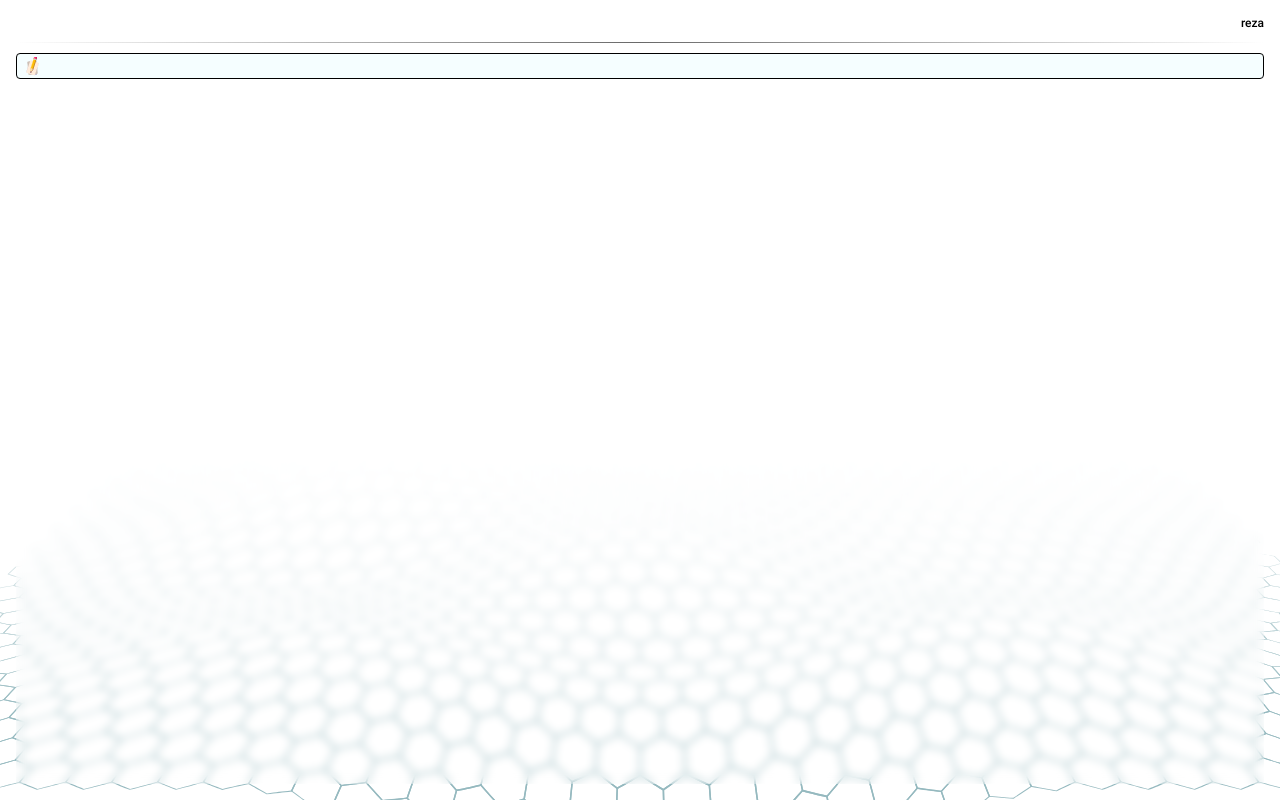
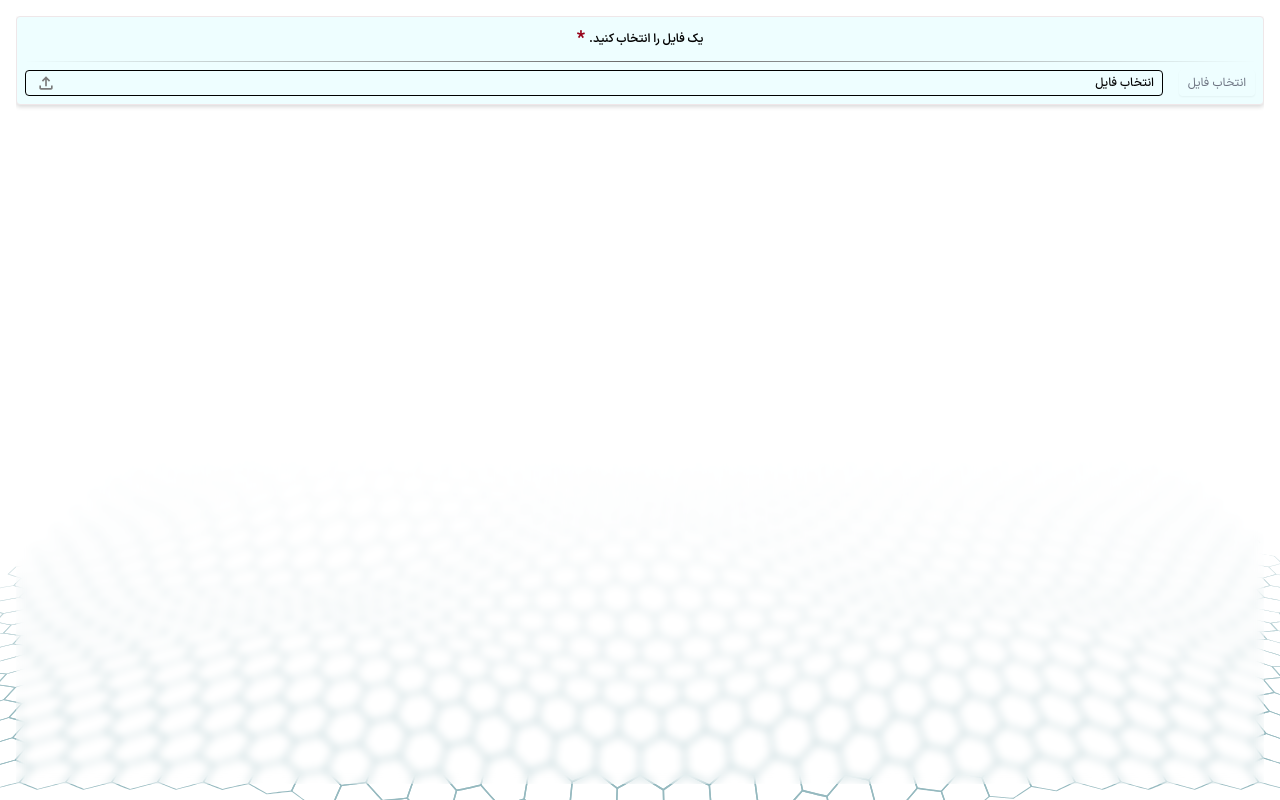
Before and after one commit to RezaAshrafi77/Davis_componets, a React (Vite) app: page / in a window 1280 px wide. Built offline with nearby package versions, Linux system fonts and the light colour scheme.

Commit message:
update src/components/Button/index.jsx and src/pages/SpecialistFormPage/index.jsx

```diff
--- a/src/components/Button/index.jsx
+++ b/src/components/Button/index.jsx
@@ -1,3 +1,4 @@
+/* eslint-disable react/prop-types */
 import PropTypes from "prop-types"
 import classNames from "classnames"
 import { VscLoading } from "react-icons/vsc"
@@ -20,7 +21,7 @@ const Button = ({
         <button
             type={type}
             title={title}
-            disabled={disabled || loading}
+            disabled={disabled || loading || variant == "disabled"}
             className={classNames(
                 styles.button,
                 styles[variant],
@@ -36,6 +37,7 @@ const Button = ({
                 <VscLoading
                     className="text-lg animate-spin"
                     color={loadingColor}
+                    onClick={props?.onClick() ? props?.onClick() : {}}
                 />
             ) : (
                 <>
--- /dev/null
+++ b/src/components/FileField/index.jsx
@@ -0,0 +1,228 @@
+/* eslint-disable react/prop-types */
+import { useEffect, useRef, useState } from "react"
+import classNames from "classnames"
+import { FaFileCircleXmark } from "react-icons/fa6"
+import { MdOutlineFileUpload } from "react-icons/md"
+import Button from "../Button"
+import Radio from "../Radio"
+import Label from "../Label"
+import Divider from "../Divider"
+import { BiError } from "react-icons/bi"
+import { baseURL } from "../../config/config"
+import styles from "./styles.module.css"
+
+export default function FileUploader({
+    watch,
+    setValue,
+    selectOption,
+    setSelectOption,
+    label,
+    required = true,
+    questionKey,
+    register,
+    errors,
+    divider = true,
+    dividerClassName,
+    buttonClassName,
+    containerClassName,
+    archive,
+    labelClassName,
+}) {
+    const [file, setFile] = useState(null)
+    const [imageSrc, setImageSrc] = useState("")
+    const fileInputRef = useRef(null)
+
+    const handleFileChange = (event) => {
+        let selectedFile
+        if (event.target.files) {
+            selectedFile = event.target.files[0]
+            setValue(questionKey, selectedFile)
+            setFile(selectedFile)
+            setImageSrc(URL.createObjectURL(selectedFile))
+        }
+    }
+
+    const winOpen = (link) => {
+        window.open(
+            `${baseURL.substring(0, baseURL.length - 5)}${link}`,
+            "_blank"
+        )
+    }
+
+    const handleDisplayFile = () => {
+        const link = watch(questionKey)
+        if (file) {
+            window.open(imageSrc, "_blank")
+        } else if (link) {
+            winOpen(link)
+        }
+    }
+
+    const deleteFile = () => {
+        setSelectOption(true)
+    }
+    const filename = watch(questionKey)
+
+    const handleRadioChange = (value) => {
+        if (value == "10361") {
+            setImageSrc("")
+            setFile(null)
+            setValue(questionKey, "")
+            fileInputRef.current && (fileInputRef.current.value = "")
+            setSelectOption(false)
+        } else if (value == "10362") {
+            setSelectOption(false)
+        }
+    }
+
+    useEffect(() => {
+        if (required) {
+            register(questionKey, {
+                required: true,
+            })
+        }
+    }, [])
+
+    const isError = !!errors[questionKey]
+    return (
+        <div
+            className={classNames(
+                styles.uploadContainer,
+                containerClassName,
+                isError ? "field-error" : ""
+            )}
+        >
+            <Label
+                archive={
+                    archive
+                        ? {
+                              ...archive,
+                              questionKey: "1578722574644",
+                              renderCell: archive?.renderCell
+                                  ? archive?.renderCell
+                                  : (val) => (
+                                        <span
+                                            className="text-green"
+                                            onClick={() =>
+                                                winOpen(
+                                                    val.slice(1, val.length - 1)
+                                                )
+                                            }
+                                        >
+                                            نمایش فایل
+                                        </span>
+                                    ),
+                          }
+                        : false
+                }
+                className={classNames(styles.label, labelClassName)}
+                required
+                label={label}
+            />
+            {divider ? (
+                <Divider
+                    className={classNames(
+                        dividerClassName,
+                        "mx-auto my-2 block w-full"
+                    )}
+                />
+            ) : null}
+            <div className={styles.uploadPart}>
+                <Button
+                    variant={
+                        file || watch(questionKey) ? "outlined" : "disabled"
+                    }
+                    className={classNames(buttonClassName, styles.button)}
+                    title={
+                        file || watch(questionKey)
+                            ? "نمایش فایل"
+                            : "انتخاب فایل"
+                    }
+                    onClick={handleDisplayFile}
+                />
+                <div
+                    className={classNames(
+                        styles.uploadShow,
+                        file || watch(questionKey)
+                            ? "!bg-white"
+                            : "!bg-white-f5"
+                    )}
+                >
+                    <label className="relative w-full justify-between flex items-center cursor-pointer overflow-hidden text-ellipsis">
+                        <span className="font-600 text-2xs lg:text-xs">
+                            {file
+                                ? file.name.split(".").slice(0, -1).join(".")
+                                : filename &&
+                                  filename.split("/").pop().split(".")[0]
+                                ? filename.split("/").pop().split(".")[0]
+                                : "انتخاب فایل"}
+                        </span>
+                        <input
+                            ref={fileInputRef}
+                            type="file"
+                            style={{
+                                opacity: 0,
+                            }}
+                            className="z-10 w-full h-full absolute left-0 top-0"
+                            onChange={handleFileChange}
+                        />
+                        <Button
+                            variant="text"
+                            onClick={
+                                file || watch(questionKey) ? deleteFile : null
+                            }
+                            icon={
+                                file || watch(questionKey) ? (
+                                    <FaFileCircleXmark
+                                        color={
+                                            selectOption ? "#960018" : "#04900a"
+                                        }
+                                        className="w-[16px] h-[16px] lg:w-[20px] lg:h-[20px]"
+                                    />
+                                ) : (
+                                    <MdOutlineFileUpload
+                                        color="#7B7B7B"
+                                        className="w-[16px] h-[16px] lg:w-[20px] lg:h-[20px]"
+                                    />
+                                )
+                            }
+                            className={file ? "z-20" : ""}
+                        />
+                    </label>
+                </div>
+            </div>
+            {selectOption && (
+                <div className={styles.confirmBox}>
+                    <Label
+                        className="self-center"
+                        label={"آیا مایل به حذف فایل انتخاب شده هستید؟"}
+                    />
+                    <Divider />
+                    <div className="flex justify-between w-full">
+                        {[
+                            { label: "بله", value: "10361" },
+                            { label: "خیر", value: "10362" },
+                        ].map((option) => (
+                            <Radio
+                                key={option.value}
+                                label={option.label}
+                                id={option.value}
+                                name="booleanOption"
+                                value={option.value}
+                                checked={false}
+                                onClick={() => handleRadioChange(option.value)}
+                                onChange={(e) => e}
+                            />
+                        ))}
+                    </div>
+                </div>
+            )}
+            {isError && (
+                <span className="text-error">
+                    {<BiError className="text-xs lg:text-base" />}
+                    {"این بخش اجباری است."}
+                </span>
+            )}
+        </div>
+    )
+}
--- /dev/null
+++ b/src/components/FileField/styles.module.css
@@ -0,0 +1,34 @@
+.uploadContainer {
+    @apply flex flex-col border-[0.5px] px-2 py-2 bg-white-lighter border-[#efe7e9] rounded shadow-box relative;
+}
+.uploadTitle {
+    @apply flex items-center justify-center gap-1 text-sm font-700;
+}
+.uploadPart {
+    @apply flex w-full items-center justify-between gap-4;
+}
+.uploadShow {
+    @apply border w-full cursor-pointer flex items-center justify-between px-2 border-black rounded;
+}
+
+.button {
+    @apply h-[22px] lg:h-[26px] w-[81px] text-nowrap border-[#858585] !bg-transparent px-2;
+}
+
+.label {
+    @apply w-full text-center justify-center;
+}
+
+.confirmBox {
+    @apply z-20 bg-white bg-opacity-40 backdrop-blur-md absolute left-0 top-0 w-full flex flex-col justify-between min-h-full px-2 py-2;
+    animation: popUp 0.35s 1;
+}
+
+@keyframes popUp {
+    0% {
+        transform: scale(0);
+    }
+    100% {
+        transform: scale(1);
+    }
+}
--- /dev/null
+++ b/src/config/config.js
@@ -0,0 +1,4 @@
+const origin = window.location.origin.includes("localhost")
+    ? "https://self-declaration.salamatehr.ir"   //"https://dentistry.salamatehr.ir/EGW/"
+    : window.location.origin.toString()
+export const baseURL = `${origin}/EGW/`
--- a/src/pages/SpecialistFormPage/index.jsx
+++ b/src/pages/SpecialistFormPage/index.jsx
@@ -1,8 +1,7 @@
-import React from "react";
-import Page from "../../components/Page";
-import Header from "./layouts/Header";
-import { useForm } from "react-hook-form";
-import TextField from "../../components/TextField";
+import React, { useState } from "react"
+import Page from "../../components/Page"
+import { useForm } from "react-hook-form"
+import FileField from "../../components/FileField"
 
 export default function SFP() {
     const {
@@ -15,10 +14,21 @@ export default function SFP() {
     } = useForm({
         mode: "all",
         defaultValues: {},
-  });
+    })
+    const [selectOption, setSelectOption] = useState(false)
+
     return (
         <Page>
-      <TextField label="reza" divider={true} />
+            <FileField
+                label="یک فایل را انتخاب کنید."
+                watch={watch}
+                questionKey={"2323"}
+                register={register}
+                setValue={setValue}
+                errors={errors}
+                selectOption={selectOption}
+                setSelectOption={setSelectOption}
+            />
         </Page>
-  );
+    )
 }
```
Also changed, not shown: src/components/FileField/readme.md (added). Lines whose indentation alone changed are shown as unchanged.
